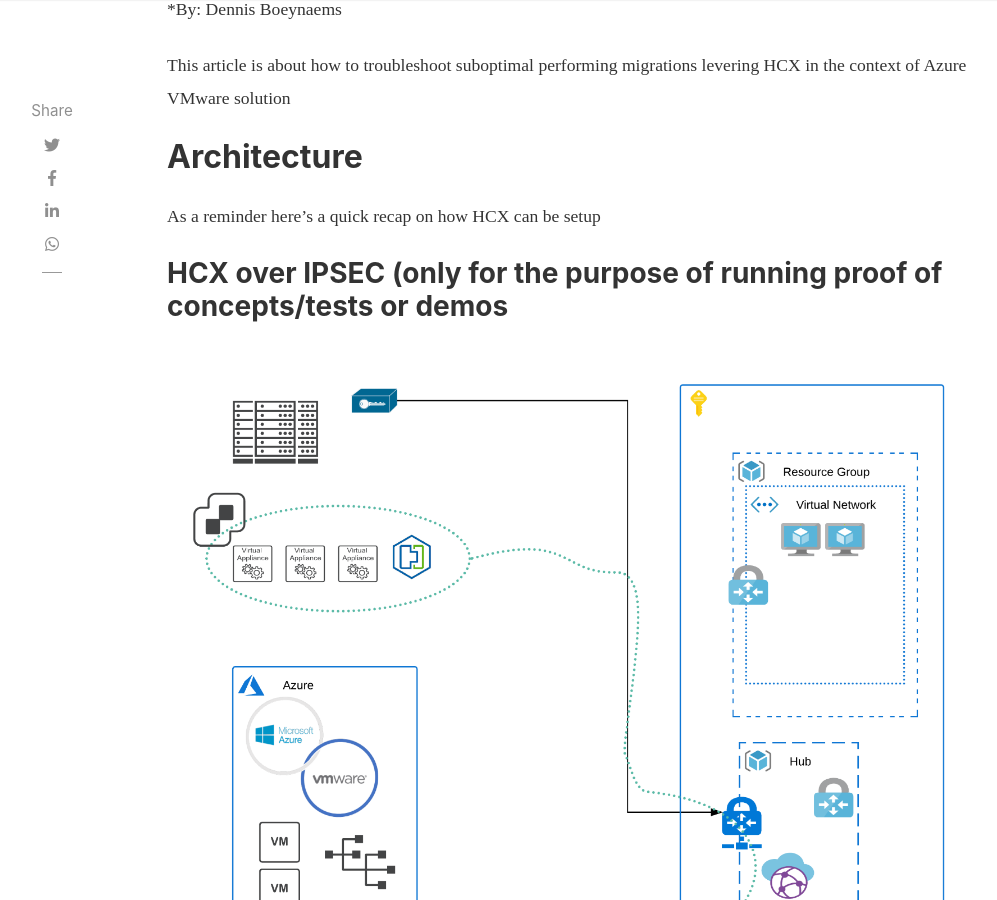
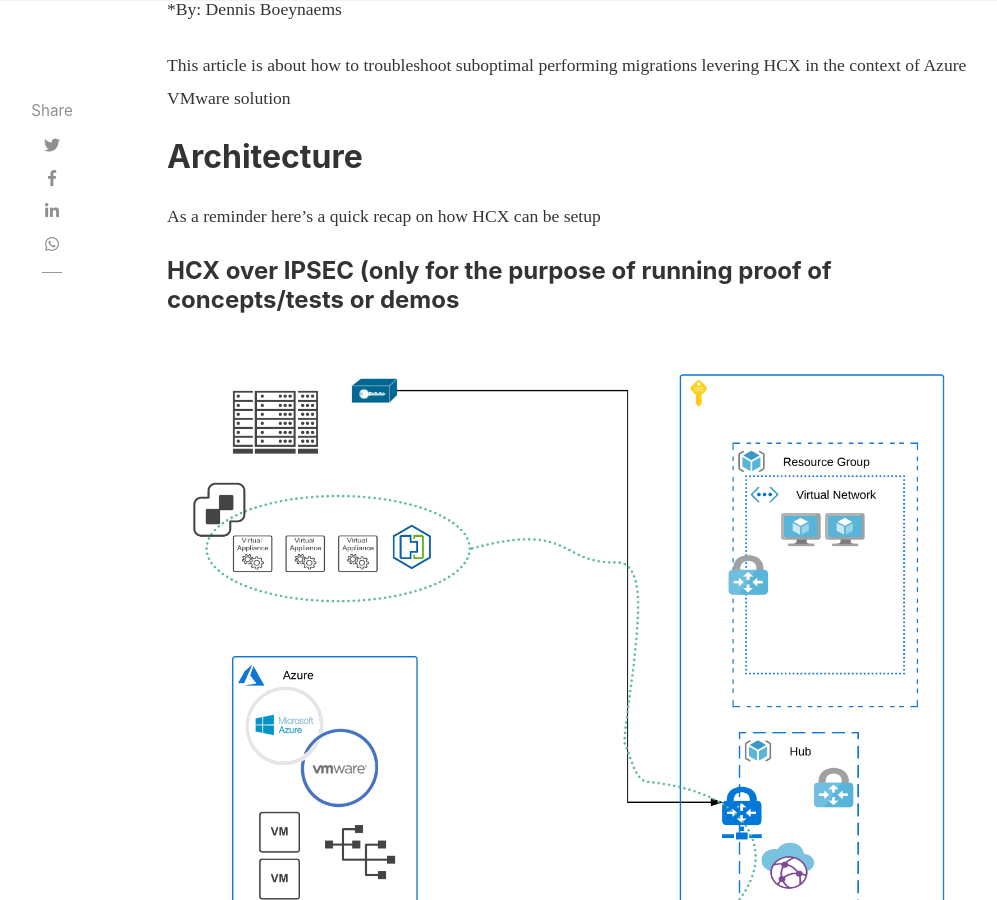
Before and after one commit to AVSBlog/avsblog.github.io, a Jekyll site: the page built from _posts/2020-10-09-how-to-improve-hcx-performance.md, in a window 1280 px wide and 900 px high, scrolled down 326 px. Shown: the whole window, without its empty margins (118-1115 px from the left). Built offline with Jekyll 4.4.1, drawn with Linux system fonts in a browser that asks for light colours; nearby versions of some CDN libraries.

Commit message:
minor changes

```diff
--- a/_posts/2020-10-09-how-to-improve-hcx-performance.md
+++ b/_posts/2020-10-09-how-to-improve-hcx-performance.md
@@ -14,11 +14,11 @@
 
 As a reminder here’s a quick recap on how HCX can be setup
 
-### HCX over IPSEC (only for the purpose of running proof of concepts/tests or demos
+#### HCX over IPSEC (only for the purpose of running proof of concepts/tests or demos
 
 ![HCX over IPSEC](/assets/images/posts/2020-10-09/hcx-performance1.png)
 
-### HCX Over Express Route
+#### HCX Over Express Route
 ![HCX over Express Route](/assets/images/posts/2020-10-09/hcx-performance2.png)
 
 HCX’ control pane on-premise is often referred to as “the connector”.  The AVS HCX is controlled by “the manager”.
```
